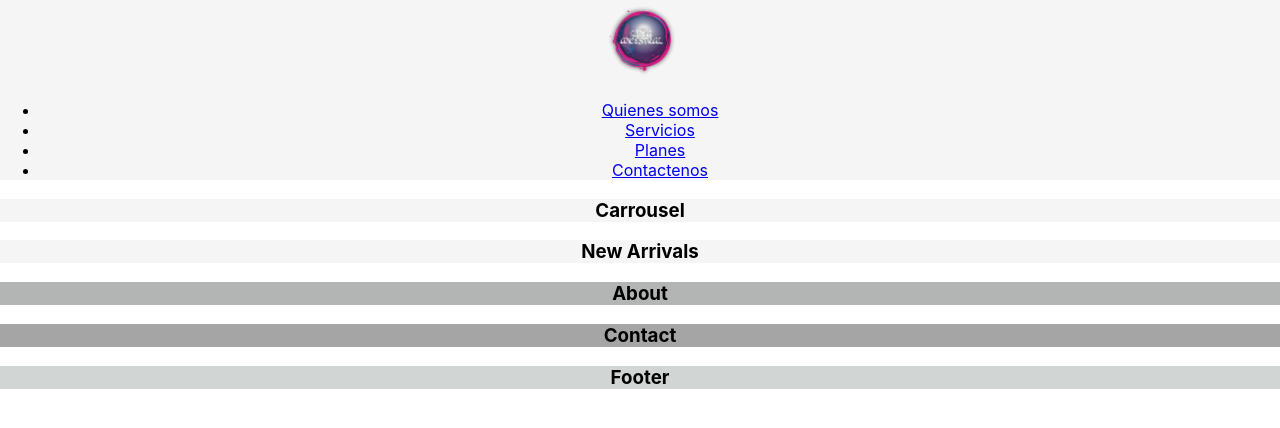
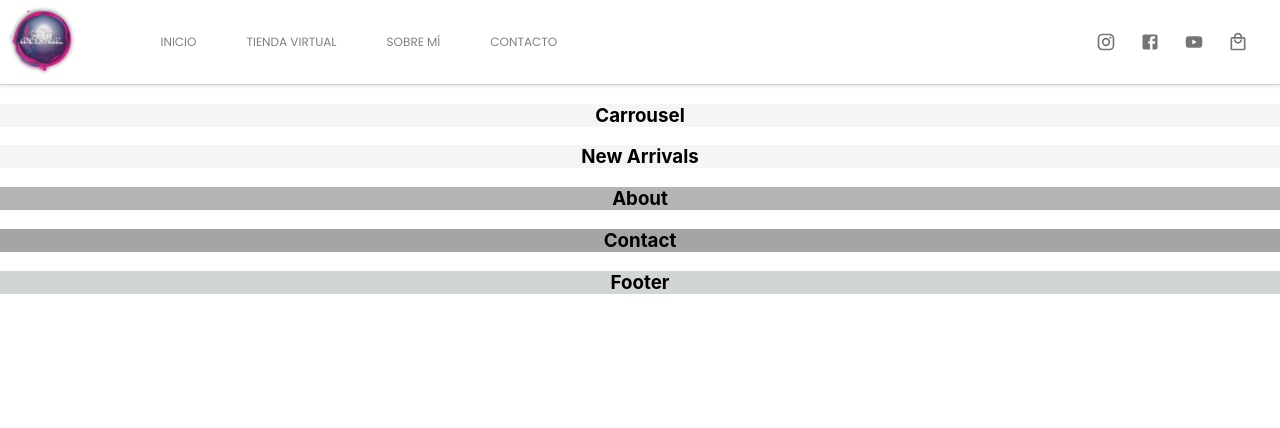
Before and after one commit to nataliarrod/la-store, a React (Create React App) app: page / in a window 1280 px wide. Shown: the top 428 px of the page. Built offline with nearby package versions, Linux system fonts and the light colour scheme.

Commit message:
navbar organized and styles updated

```diff
--- a/package.json
+++ b/package.json
@@ -4,6 +4,7 @@
   "private": true,
   "dependencies": {
     "@material-ui/core": "^4.12.2",
+    "@material-ui/icons": "^4.11.2",
     "@testing-library/jest-dom": "^5.11.4",
     "@testing-library/react": "^11.1.0",
     "@testing-library/user-event": "^12.1.10",
--- a/public/index.html
+++ b/public/index.html
@@ -24,7 +24,10 @@
       work correctly both with client-side routing and a non-root public URL.
       Learn how to configure a non-root public URL by running `npm run build`.
     -->
-    <title>React App</title>
+    <title>Linea Ancestral Shop</title>
+    <link rel="preconnect" href="https://fonts.googleapis.com">
+    <link rel="preconnect" href="https://fonts.gstatic.com" crossorigin>
+    <link href="https://fonts.googleapis.com/css2?family=Poppins:wght@100;400&family=Roboto:wght@500&family=Rubik:wght@300&display=swap" rel="stylesheet">
   </head>
   <body>
     <noscript>You need to enable JavaScript to run this app.</noscript>
--- a/src/components/NavBar/NavBar.jsx
+++ b/src/components/NavBar/NavBar.jsx
@@ -1,5 +1,8 @@
 import React from "react";
 import Logo from "../../assets/img/logo.png";
+import { Instagram, Facebook, YouTube, LocalMallOutlined } from '@material-ui/icons';
+import { IconButton } from '@material-ui/core';
+
 import { labelsNavBar } from "../../utils/constants";
 
 import useStyles from './styles';
@@ -10,11 +13,10 @@ const NavBar = () => {
       <div className={classes.logoContainer}>
         <img src={Logo} alt="Logo" width="80px" height="80px"/>
       </div>
-      <div className={classes.labelContainer}>
       <ul className={classes.labelUl}>
         {labelsNavBar.map((label, index) => {
           return (
-              <li key={`nav-bar-label-${index}`}>
+            <li className={classes.labelLi} key={`nav-bar-label-${index}`}>
               <a href={label.url}>
                 {label.name}
               </a>
@@ -22,6 +24,19 @@ const NavBar = () => {
           );
         })}
       </ul>
+      <div className={classes.iconsContainer}>
+        <IconButton aria-label="instagram-icon" onClick={() => window.open('https://www.instagram.com/lineaancestral/', '_blank')}>
+          <Instagram fontSize="small"/>
+        </IconButton>
+        <IconButton aria-label="facebook-icon" onClick={() => window.open('https://www.facebook.com/LineaAncestral/', '_blank')}>
+          <Facebook fontSize="small"/>
+        </IconButton>
+        <IconButton aria-label="youtube-icon" onClick={() => window.open('https://www.youtube.com/channel/UCQsznHLGlY-Omrwz7kGwAhQ/about', '_blank')}>
+          <YouTube fontSize="small"/>
+        </IconButton>
+        <IconButton aria-label="cart-icon" >
+          <LocalMallOutlined fontSize="small"/>
+        </IconButton>
       </div>
     </div>
   );
--- a/src/components/NavBar/styles.js
+++ b/src/components/NavBar/styles.js
@@ -1,10 +1,44 @@
 import { makeStyles } from '@material-ui/core';
+
+const borderColor = '#D4D2CE';
 
 const useStyles = makeStyles(() => ({
   root: {
-    backgroundColor: '#f5f5f5',
-    textAlign: 'center',
+    display: 'grid',
+    gridTemplate: '1fr / repeat(9, 1fr)',
+    borderBottom: `1px solid ${borderColor}`,
+    boxShadow: `0 0 5px 0 ${borderColor}`,
+    width: '100%',
   },
+  logoContainer: {
+    gridArea: '1 / 1 / 2 / 2',
+  },
+  labelUl: {
+    gridArea: '1 / 2 / 2 / 9',
+    display: 'flex',
+    padding: '0',
+  },
+  labelLi: {
+    display: 'flex',
+    listStyle: 'none',
+    alignItems: 'center',
+    '& > a': {
+      margin: '0px 25px',
+      textTransform: 'uppercase',
+      fontFamily: 'Poppins',
+      fontSize: '12px',
+      color: 'grey',
+      textDecoration: 'none',
+    },
+  },
+  iconsContainer: {
+    height: '40px',
+    gridArea: '1 / 9 / 2 / 10',
+    display: 'flex',
+    justifySelf: 'right',
+    alignSelf: 'center',
+    paddingRight: '20px',
+  }
 }));
 
 export default useStyles;
--- a/src/utils/constants.js
+++ b/src/utils/constants.js
@@ -2,19 +2,19 @@ export const landingRoute = '/';
 
 export const labelsNavBar = [
   {
-    name: "Quienes somos",
-    url: "/about-us",
+    name: "inicio",
+    url: "/home",
   },
   {
-    name: "Servicios",
-    url: "/services",
+    name: "tienda virtual",
+    url: "/shop",
   },
   {
-    name: "Planes",
-    url: "/plans",
+    name: "sobre mí",
+    url: "/about",
   },
   {
-    name: "Contactenos",
+    name: "contacto",
     url: "/contact-us",
   },
 ];
```
Also changed, not shown: 1 other file (tests, documents, lock files or other folders). Lines whose indentation alone changed are shown as unchanged.
